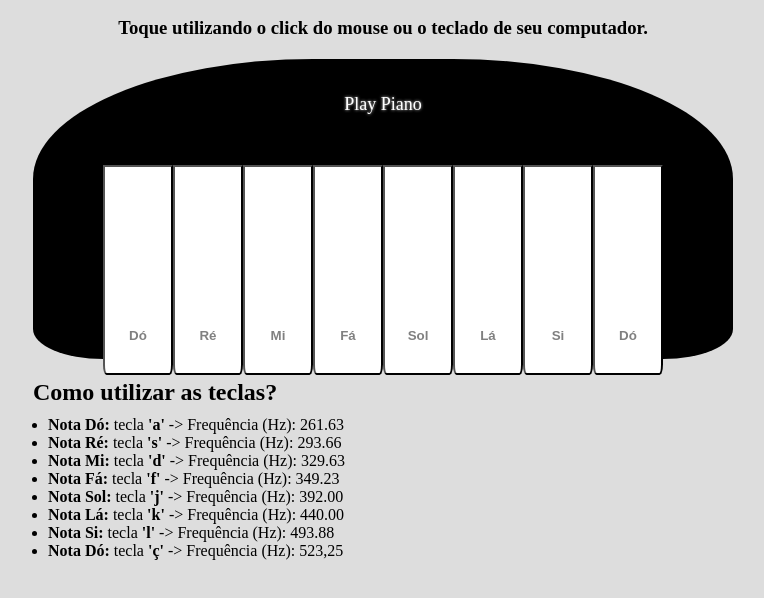
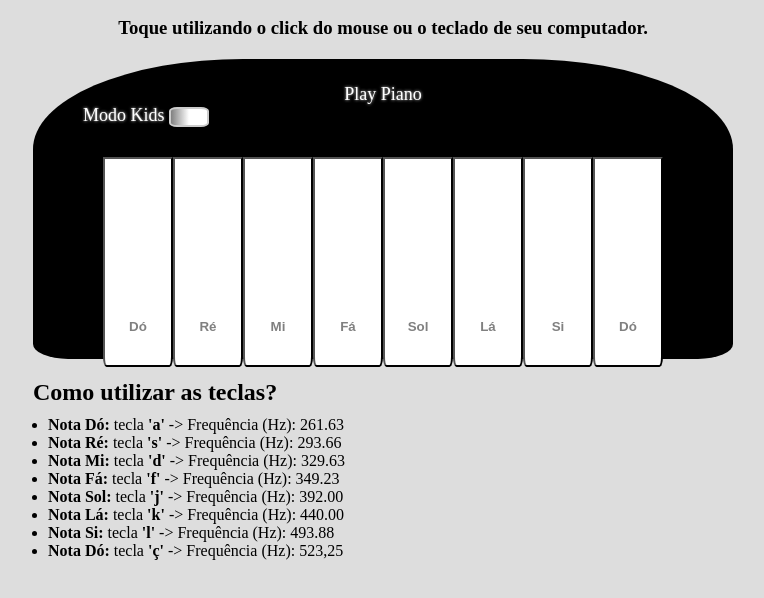
Before and after one commit to Metelger/piano-digital, a plain HTML site: page index.html in a window 1280 px wide. Shown: the part 60-658 px from the top of the page, without its empty margins (257-1021 px from the left). Drawn offline with Linux system fonts and the light colour scheme.

Commit message:
Ajustes no layout para nova função

```diff
--- a/css/style.css
+++ b/css/style.css
@@ -23,19 +23,19 @@ main {
     margin: auto;
 }
 
-input {
+.inputPiano {
     width: 70px;
     height: 210px;
     cursor: pointer;
     background-color: #ffffff;
-    margin-top: 50px;
+    margin-top: 30px;
     padding-top: 130px;
     border-radius: 0% 0% 5% 5%;
     font-weight: bolder;
     color: #808080;
 }
 
-input:active {
+.inputPiano:active {
     background-color: #eeeeee;
 }
 
@@ -52,12 +52,12 @@ li {
     width: 700px;
     height: 300px;
     background-color: black;
-    border-radius: 40% 40% 10% 10%;
+    border-radius: 30% 30% 5% 5%;
 }
 
 .pianoTitle {
     color: #ffffff;
-    padding-top: 35px;
+    padding-top: 25px;
     font-size: large;
     text-shadow: 0px 0px 3px #dddddd;
 
@@ -67,3 +67,35 @@ li {
     display: flex;
     justify-content: center;
   }
+
+.changeMode {
+    padding-left: 50px;
+    text-align: left;
+}
+
+/* Estilizando o input do tipo radio */
+input[type="checkbox"] {
+    /* Ocultar o botão padrão */
+    -webkit-appearance: none;
+    -moz-appearance: none;
+    appearance: none;
+
+    width: 40px;
+    height: 20px;
+    border: 2px solid #ccc;
+    border-radius: 20%;
+    margin-right: 5px;
+    background-image: linear-gradient(to right, #808080, #ffffff, #ffffff);
+    vertical-align: middle;
+    cursor: pointer;
+  }
+
+  /* Estilizando o input do tipo radio quando selecionado */
+  input[type="checkbox"]:checked {
+    background-image: linear-gradient(to right, #ffffff, #ffffff, #3e8e41);
+  }
+
+
+.testeInput {
+
+ }
--- a/index.html
+++ b/index.html
@@ -7,7 +7,7 @@
     <title>Piano Digital para treino</title>
     <link rel="stylesheet" href="./css/style.css">
 </head>
-<body>
+<body id="body" onchange="handleChange()">
     <header>
         <h1>Piano Digital para treino</h1>
         <h3>Toque utilizando o click do mouse ou o teclado de seu computador.</h3>
@@ -15,17 +15,21 @@
     <main>
         <div class="piano">
             <div class="pianoTitle">
-                Play Piano
+                <label for="">Play Piano</label>
+                <div class="changeMode">
+                    <label for="changeMode">Modo Kids</label>
+                    <input onclick="changeState()" type="checkbox" id="changeMode">
+                </div>
             </div>
             <div class="down">
-                <input id="do" onkeypress="usingKeyboard(event)" onclick="usingMouse(event)" type="button" value="Dó">
-                <input id="re" onkeypress="usingKeyboard(event)" onclick="usingMouse(event)" type="button" value="Ré">
-                <input id="mi" onkeypress="usingKeyboard(event)" onclick="usingMouse(event)" type="button" value="Mi">
-                <input id="fa" onkeypress="usingKeyboard(event)" onclick="usingMouse(event)" type="button" value="Fá">
-                <input id="sol" onkeypress="usingKeyboard(event)" onclick="usingMouse(event)" type="button" value="Sol">
-                <input id="la" onkeypress="usingKeyboard(event)" onclick="usingMouse(event)" type="button" value="Lá">
-                <input id="si" onkeypress="usingKeyboard(event)" onclick="usingMouse(event)" type="button" value="Si">
-                <input id="do2" onkeypress="usingKeyboard(event)" onclick="usingMouse(event)" type="button" value="Dó">
+                <input class="inputPiano" id="do" onkeypress="usingKeyboard(event)" onclick="usingMouse(event)" type="button" value="Dó">
+                <input class="inputPiano" id="re" onkeypress="usingKeyboard(event)" onclick="usingMouse(event)" type="button" value="Ré">
+                <input class="inputPiano" id="mi" onkeypress="usingKeyboard(event)" onclick="usingMouse(event)" type="button" value="Mi">
+                <input class="inputPiano" id="fa" onkeypress="usingKeyboard(event)" onclick="usingMouse(event)" type="button" value="Fá">
+                <input class="inputPiano" id="sol" onkeypress="usingKeyboard(event)" onclick="usingMouse(event)" type="button" value="Sol">
+                <input class="inputPiano" id="la" onkeypress="usingKeyboard(event)" onclick="usingMouse(event)" type="button" value="Lá">
+                <input class="inputPiano" id="si" onkeypress="usingKeyboard(event)" onclick="usingMouse(event)" type="button" value="Si">
+                <input class="inputPiano" id="do2" onkeypress="usingKeyboard(event)" onclick="usingMouse(event)" type="button" value="Dó">
             </div>
         </div>
         <div>
--- a/scripts/script.js
+++ b/scripts/script.js
@@ -1,6 +1,8 @@
 usingKeyboard = (event) => {
     // Cria um contexto de áudio
     const context = new AudioContext();
+    // Cria um oscilador para gerar o som
+    const oscillator = context.createOscillator();
 
     // Define a váriavél que receberá a frequência da nota
     var frequency;
@@ -41,10 +43,6 @@ usingKeyboard = (event) => {
             id = 'do2';
             break;
     }
-
-    // Cria um oscilador para gerar o som
-    const oscillator = context.createOscillator();
-
 
     const teclasPermitidas = ['a', 's', 'd', 'f', 'j', 'k', 'l', 'ç'];
 
@@ -129,3 +127,28 @@ usingMouse = (event) => {
         oscillator.stop();
     }, 300)
 }
+
+changeState = (check) => {
+    check = document.getElementById('changeMode').checked;
+    return check
+}
+
+handleChange = () => {
+    // var teste = document.getElementById('body')
+    // var teste2 = document.querySelectorAll('input')
+    // if(changeState() === true) {
+    //     teste.style.backgroundColor = 'red'
+    //     teste2.forEach(function(v){
+    //         v.classList.toggle('testeInput')
+    //     })
+    // } else {
+    //     teste.style.backgroundColor = 'blue'
+    // }
+    console.log('entrou aqui')
+}
+
+
+
+
+// Emoji nota musical em HTML = &#x1F3B6;
+// Emoji nota musical em JS = '\u{1F3B6}'
```
